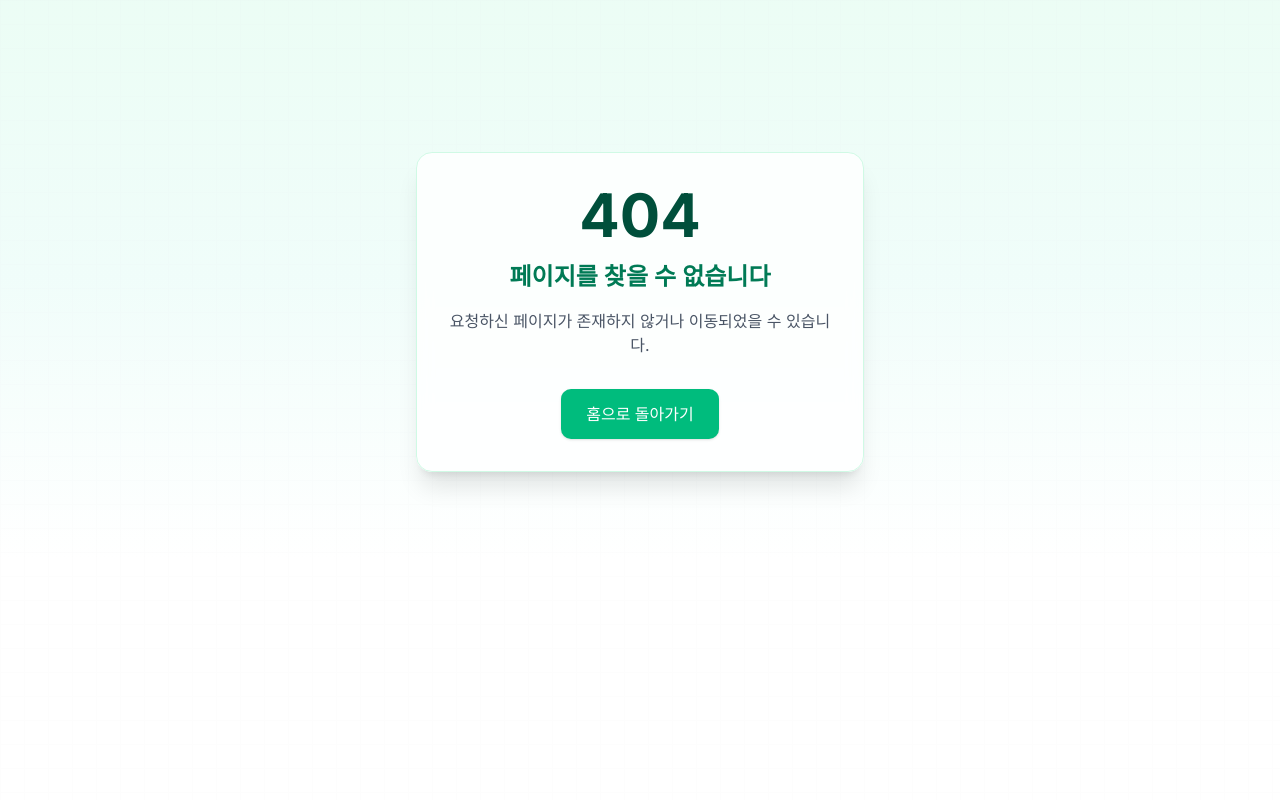
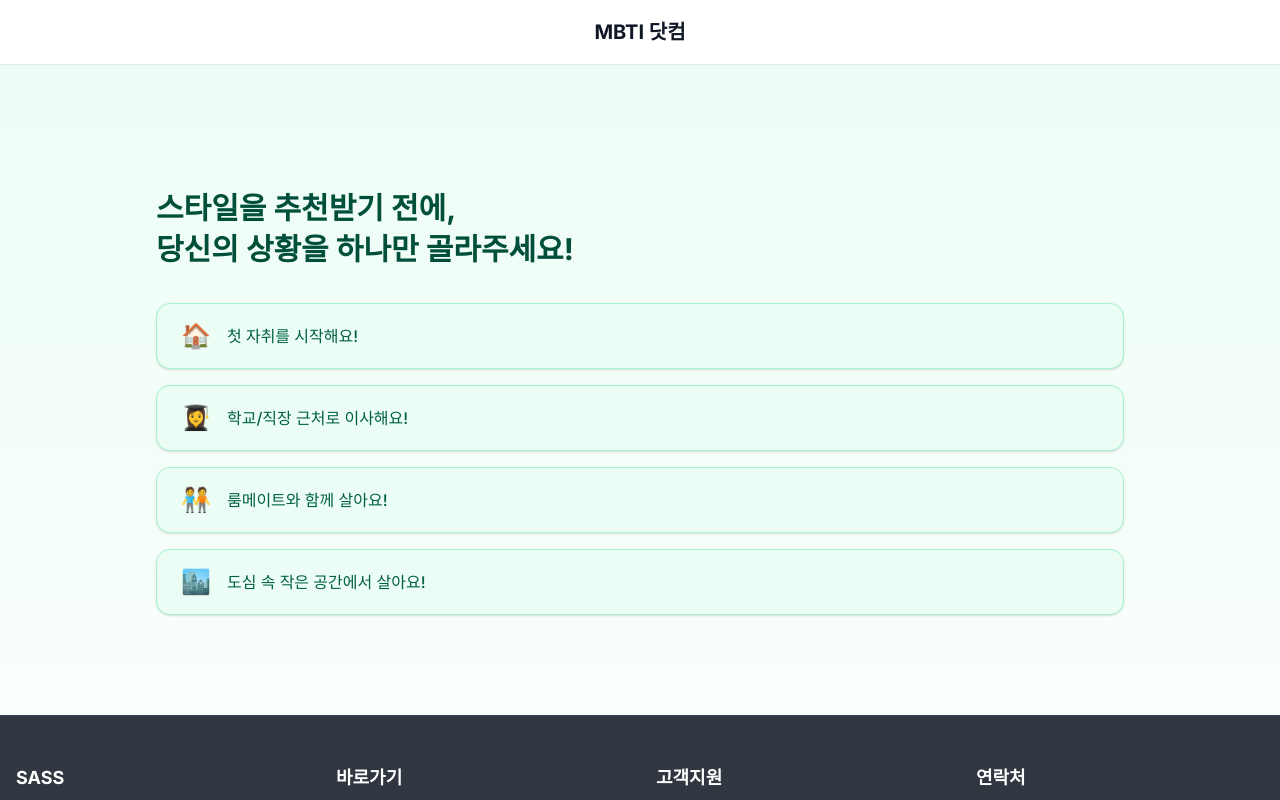
Before and after one commit to DChanHong/sass_second, a Next.js app: page /mbti/start in a window 1280 px wide. Before the commit this address had no page. Shown: the top 800 px of the page. Built offline with nearby package versions, Linux system fonts and the light colour scheme.

Commit message:
feat : 엠비티아이 시작 페이지 추가

```diff
--- /dev/null
+++ b/src/app/(route)/mbti/start/_components/ClientPage.tsx
@@ -0,0 +1,48 @@
+'use client';
+import React from 'react';
+import { mbtiSituationMockupData } from '@/mockupData';
+import { useRouter } from 'next/navigation';
+
+
+const ClientPage = ({ layoutOption }: {
+    layoutOption?: {
+        className?: string,
+    }
+}) => {
+    const sectionClassName = layoutOption?.className ?? 'my-[100px] min-h-[50vh]';
+
+    const router = useRouter();
+
+    const handleSelect = (situation: string) => {
+        // 선택값 저장 없이 검사 시작 페이지로 이동
+        router.push('/mbti/start');
+    };
+    return (
+        <section className={`${sectionClassName} w-full`}>
+            <div
+                className="w-full sm:w-[90%] md:w-[80%] lg:w-[1000px] mx-auto px-4"
+            >
+                <h2 className="text-2xl md:text-3xl font-bold text-emerald-900 mb-8 leading-snug">
+                    스타일을 추천받기 전에,
+                    <br />
+                    당신의 상황을 하나만 골라주세요!
+                </h2>
+
+                <div className="grid gap-4">
+                    {mbtiSituationMockupData.map((s, idx) => (
+                        <button
+                            key={idx}
+                            onClick={() => handleSelect(s.text)}
+                            className="w-full flex items-center hover:cursor-pointer gap-4 px-6 py-4 rounded-xl border border-emerald-200 bg-emerald-50 hover:bg-emerald-100 text-emerald-800 font-medium shadow-sm hover:shadow-md transition-all"
+                        >
+                            <span className="text-2xl">{s.icon}</span>
+                            <span className="text-left">{s.text}</span>
+                        </button>
+                    ))}
+                </div>
+            </div>
+        </section>
+    );
+};
+
+export default ClientPage;
--- /dev/null
+++ b/src/app/(route)/mbti/start/page.tsx
@@ -0,0 +1,14 @@
+'use server';
+import React from 'react';
+import Layout from '@/components/common/Layout/Layout';
+import ClientPage from '@/app/(route)/mbti/start/_components/ClientPage';
+
+const Page = () => {
+    return (
+        <Layout>
+            <ClientPage />
+        </Layout>
+    );
+};
+
+export default Page;
--- a/src/app/page.tsx
+++ b/src/app/page.tsx
@@ -1,14 +1,13 @@
-import Footer from '@/components/common/Footer'
-import ServerHeader from '@/components/common/header/ServerHeader'
-import MainContent from '@/components/main/MainContent'
+import ServerHeader from "@/components/common/header/ServerHeader";
+import MainContent from "@/components/main/MainContent";
+import Layout from "@/components/common/Layout/Layout";
 
 
 export default async function Home() {
     return (
-        <>
+        <Layout>
             <ServerHeader />
             <MainContent />
-            <Footer />
-        </>
-    )
+        </Layout>
+    );
 }
--- a/src/components/common/Layout/ClientLayout.tsx
+++ b/src/components/common/Layout/ClientLayout.tsx
@@ -1,23 +1,34 @@
-"use client";
+'use client';
 
-import React from "react";
-import Footer from "../Footer";
+import React from 'react';
+import Footer from '../Footer';
+import { cn } from '@/lib/utils';
 
 interface ClientLayoutProps {
     children: React.ReactNode;
+    mainLayoutOption?: {
+        className?: string;
         paddingTop?: boolean;
+    };
 }
 
 export default function ClientLayout({
                                          children,
-  paddingTop = true,
+                                         mainLayoutOption = {}
                                      }: ClientLayoutProps) {
+    const {
+        className: mainLayoutClassName = '',
+        paddingTop: mainLayoutPaddingTop = true
+    } = mainLayoutOption;
+
     return (
         <div className="min-h-screen bg-gradient-to-b from-emerald-50 to-white flex flex-col">
             <main
-        className={`flex-grow mx-auto w-full px-4 sm:px-6 lg:px-8 ${
-          paddingTop ? "pt-[72px] sm:pt-[88px]" : ""
-        }`}
+                className={cn(
+                    'flex-grow flex justify-center items-center mx-auto w-full',
+                    mainLayoutPaddingTop ? 'pt-[72px] sm:pt-[88px]' : '',
+                    mainLayoutClassName ? mainLayoutClassName : 'max-w-screen-2xl'
+                )}
             >
                 {children}
             </main>
--- a/src/components/common/Layout/Layout.tsx
+++ b/src/components/common/Layout/Layout.tsx
@@ -1,17 +1,21 @@
-import {Fragment, ReactNode} from "react";
-import ServerHeader from "../header/ServerHeader";
-import ClientLayout from "./ClientLayout";
+import { Fragment, ReactNode } from 'react'
+import ServerHeader from '@/components/common/header/ServerHeader'
+import ClientLayout from '@/components/common/Layout/ClientLayout'
+
 
 interface LayoutProps {
     children: ReactNode;
+    mainLayoutOption?: {
+        className?: string;
         paddingTop?: boolean;
     }
+}
 
-export default function Layout({ children, paddingTop = true }: LayoutProps) {
+export default function Layout({ children, mainLayoutOption = {} }: LayoutProps) {
     return (
         <Fragment>
             <ServerHeader />
-      <ClientLayout paddingTop={paddingTop}>{children}</ClientLayout>
+            <ClientLayout mainLayoutOption={mainLayoutOption}>{children}</ClientLayout>
         </Fragment>
-  );
+    )
 }
--- a/src/components/main/MainContent.tsx
+++ b/src/components/main/MainContent.tsx
@@ -1,15 +1,15 @@
-'use client'
+'use client';
 
-import Section1 from './Section1'
-import Section2 from './Section2'
-import Section3 from './Section3'
+import Section3 from '@/components/main/Section3';
+import Section1 from '@/components/main/Section1';
+import Section2 from '@/components/main/Section2';
 
 export default function MainContent() {
     return (
-        <main className="min-h-screen pt-16">
+        <main className="min-h-screen">
             <Section1 />
             <Section2 />
             <Section3 />
         </main>
-    )
+    );
 }
--- a/src/components/main/Section1.tsx
+++ b/src/components/main/Section1.tsx
@@ -1,7 +1,7 @@
-'use client'
+"use client";
 
-import { motion } from 'framer-motion'
-import Link from 'next/link'
+import { motion } from "framer-motion";
+import Link from "next/link";
 
 export default function Section1() {
     return (
@@ -45,7 +45,7 @@ export default function Section1() {
 
                     {/* CTA 버튼 */}
                     <Link
-                        href="/start-test"
+                        href="/mbti/start"
                         className="inline-block bg-emerald-600 text-white px-8 py-4 rounded-full text-lg font-semibold hover:bg-emerald-700 transition-colors duration-300 shadow-lg hover:shadow-xl"
                     >
                         3분 만에 자취스타일 알아보기 →
@@ -53,5 +53,5 @@ export default function Section1() {
                 </motion.div>
             </div>
         </section>
-    )
+    );
 }
--- /dev/null
+++ b/src/mockupData/index.ts
@@ -0,0 +1,6 @@
+export const mbtiSituationMockupData = [
+    { icon: "🏠", text: "첫 자취를 시작해요!" },
+    { icon: "👩‍🎓", text: "학교/직장 근처로 이사해요!" },
+    { icon: "🧑‍🤝‍🧑", text: "룸메이트와 함께 살아요!" },
+    { icon: "🏙️", text: "도심 속 작은 공간에서 살아요!" }
+];
```
Also changed, not shown: .eslintrc.json, 1 other file (tests, documents, lock files or other folders). Lines whose indentation alone changed are shown as unchanged.
